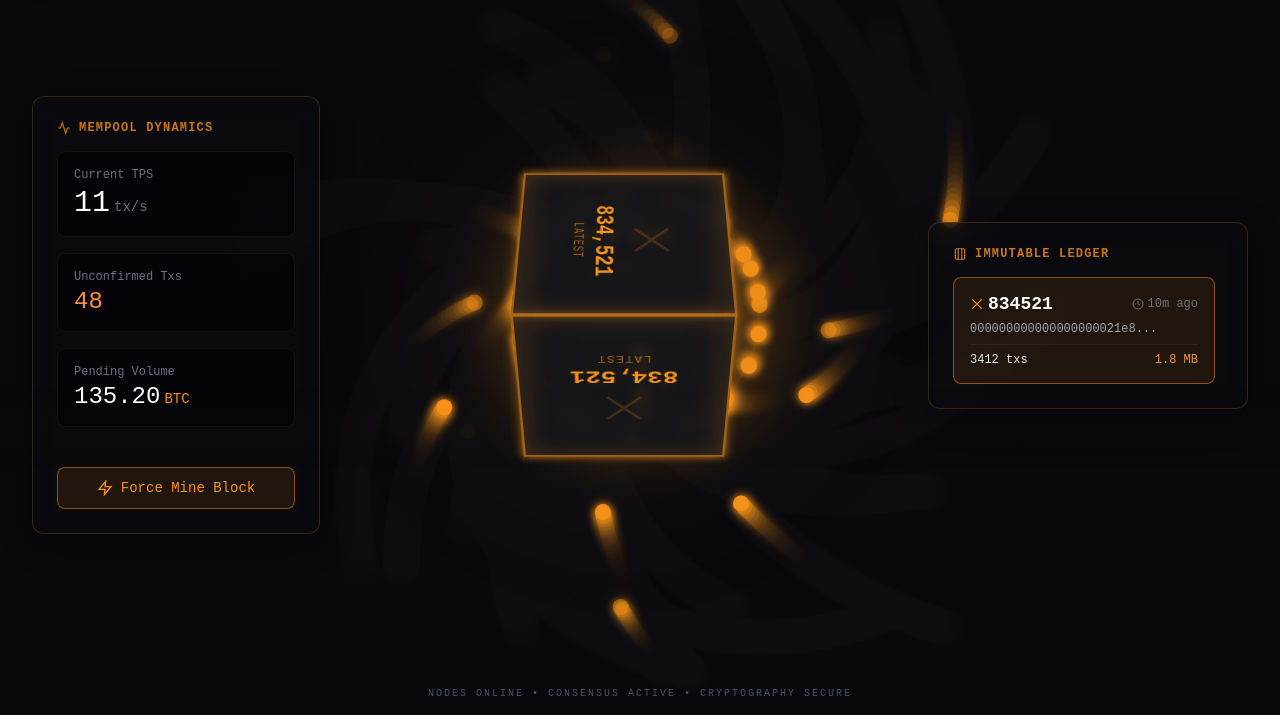
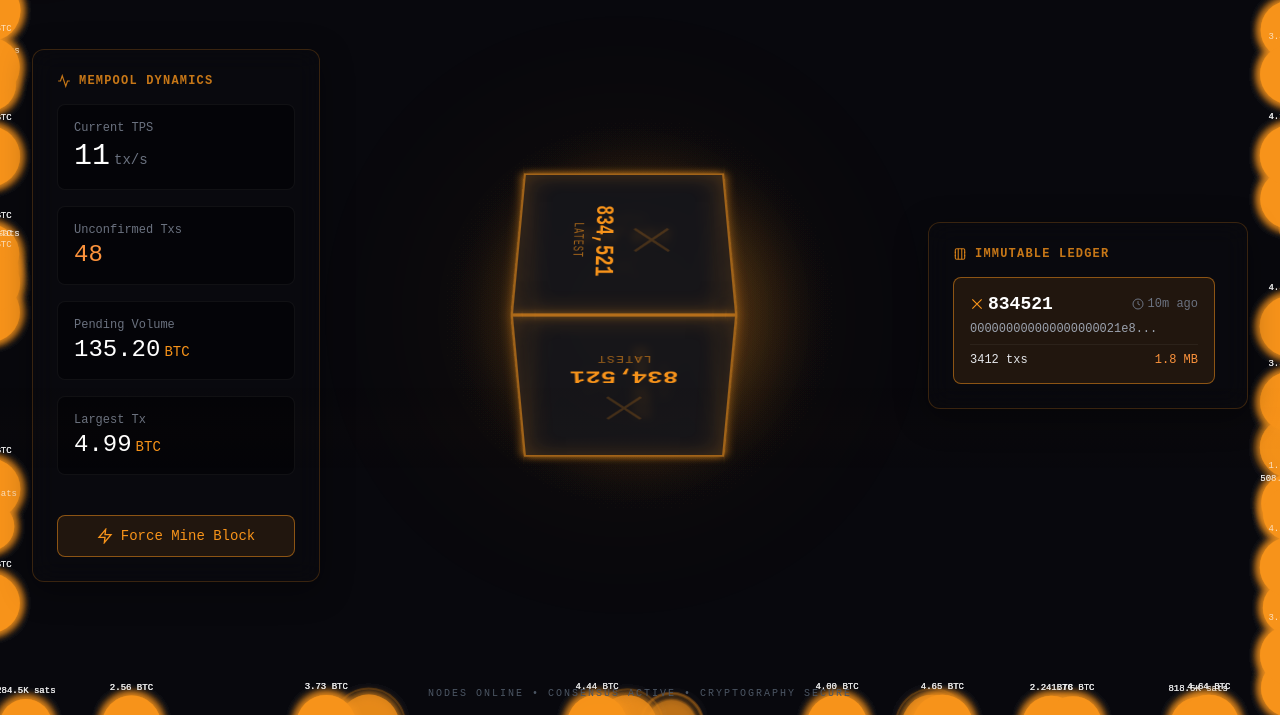
Before and after one commit to nwfella/bitcoin-nexus, a plain HTML site: page index.html in a window 1280 px wide. Shown: the part 85-800 px from the top of the page. Drawn offline with Linux system fonts and the light colour scheme.

Commit message:
Add proportional tx size blips with satoshi labels + Largest Tx stat

```diff
--- a/index.html
+++ b/index.html
@@ -452,6 +452,10 @@
           <div class="stat-label">Pending Volume</div>
           <div class="stat-value small" id="volume-val">0.00<span class="stat-unit btc">BTC</span></div>
         </div>
+        <div class="stat-box" style="margin-top:16px">
+          <div class="stat-label">Largest Tx</div>
+          <div class="stat-value small" id="largest-tx-val">—</div>
+        </div>
       </div>
 
       <button class="mine-btn" id="mine-btn">
@@ -620,6 +624,7 @@
   let txCount = 0;
   let txVolume = 0;
   let txsThisSecond = 0;
+  let largestTx = 0; // track the biggest tx in satoshis
 
   let particles = [];
   let isSimulated = false;
@@ -635,7 +640,10 @@
   class TxParticle {
     constructor(value) {
       this.value = value;
-      this.radius = Math.max(1.5, Math.min(8, Math.log10(Math.max(value,1)) * 1.5));
+      // Dramatic size scaling: log10 of satoshis (3→9) * 3.5 = 10→32px range
+      this.maxRadius = Math.max(4, Math.min(32, Math.log10(Math.max(value, 1000)) * 3.5));
+      this.radius = 0; // starts at 0, animates up
+      this.spawnFrame = 0;
       const edge = Math.floor(Math.random() * 4);
       if (edge === 0) { this.x = Math.random() * W; this.y = -10; }
       else if (edge === 1) { this.x = W + 10; this.y = Math.random() * H; }
@@ -649,8 +657,14 @@
       this.approachSpeed = 0.02 + Math.random() * 0.03;
       const isHighValue = value > 1000000000;
       this.color = isHighValue ? '#ffffff' : '#f7931a';
-      this.glow = isHighValue ? 20 : 10;
+      this.glow = isHighValue ? 30 : 10;
       this.alpha = 0;
+      // Format satoshi label
+      this.label = value >= 100000000
+        ? (value / 100000000).toFixed(2) + ' BTC'
+        : value >= 10000
+          ? (value / 100000).toFixed(1) + 'K sats'
+          : value.toLocaleString() + ' sats';
     }
     update(isExploding) {
       this.targetX = W / 2;
@@ -662,12 +676,27 @@
         this.orbitRadius = Math.max(120, this.orbitRadius - this.approachSpeed * 100);
         this.angle += this.orbitSpeed;
         if (this.alpha < 1) this.alpha += 0.02;
+        // Spawn animation: radius grows from 0 with slight overshoot
+        this.spawnFrame++;
+        if (this.spawnFrame < 20) {
+          const t = this.spawnFrame / 20;
+          // Ease-out with overshoot (bouncy blip)
+          this.radius = this.maxRadius * (1 - Math.pow(1 - t, 3)) * (1 + 0.2 * Math.sin(t * Math.PI * 2));
+        } else {
+          this.radius = this.maxRadius;
+        }
       }
-      this.x = this.targetX + Math.cos(this.angle) * this.orbitRadius;
-      this.y = this.targetY + Math.sin(this.angle) * this.orbitRadius;
     }
     draw() {
       if (this.alpha <= 0) return;
+      // Outer glow ring (spawn animation flash)
+      if (this.spawnFrame < 30) {
+        ctx.beginPath();
+        ctx.arc(this.x, this.y, this.radius + 6, 0, Math.PI * 2);
+        ctx.strokeStyle = `rgba(247, 147, 26, ${0.3 * (1 - this.spawnFrame/30)})`;
+        ctx.lineWidth = 2;
+        ctx.stroke();
+      }
       ctx.beginPath();
       ctx.arc(this.x, this.y, this.radius, 0, Math.PI * 2);
       ctx.fillStyle = this.color === '#ffffff'
@@ -677,6 +706,13 @@
       ctx.shadowColor = this.color;
       ctx.fill();
       ctx.shadowBlur = 0;
+      // Satoshi label on bigger particles
+      if (this.maxRadius >= 14 && this.alpha > 0.7) {
+        ctx.font = '9px "Courier New", monospace';
+        ctx.textAlign = 'center';
+        ctx.fillStyle = `rgba(255, 255, 255, ${this.alpha * 0.7})`;
+        ctx.fillText(this.label, this.x, this.y - this.radius - 6);
+      }
     }
   }
 
@@ -735,6 +771,7 @@
     txCount += 1;
     txVolume += (value / 100000000);
     txsThisSecond += 1;
+    if (value > largestTx) largestTx = value;
     if (particles.length < 400) {
       particles.push(new TxParticle(value));
     }
@@ -761,6 +798,7 @@
         particles = [];
         txCount = 0;
         txVolume = 0;
+        largestTx = 0;
         miningFlash = false;
         document.getElementById('screen-flash').classList.remove('active');
         renderCanvas(false);
@@ -787,6 +825,17 @@
     document.getElementById('tps-val').textContent = stats.tps;
     document.getElementById('unconfirmed-val').textContent = stats.count.toLocaleString();
     document.getElementById('volume-val').innerHTML = stats.volume.toFixed(2) + '<span class="stat-unit btc">BTC</span>';
+    // Format largest tx for display
+    const lt = document.getElementById('largest-tx-val');
+    if (largestTx >= 100000000) {
+      lt.innerHTML = (largestTx / 100000000).toFixed(2) + '<span class="stat-unit btc">BTC</span>';
+    } else if (largestTx >= 10000) {
+      lt.innerHTML = (largestTx / 100000).toFixed(1) + '<span class="stat-unit" style="color:#9ca3af">K sats</span>';
+    } else if (largestTx > 0) {
+      lt.innerHTML = largestTx.toLocaleString() + '<span class="stat-unit" style="color:#9ca3af"> sats</span>';
+    } else {
+      lt.textContent = '—';
+    }
   }
 
   function updateCubeHeight(height) {
```
